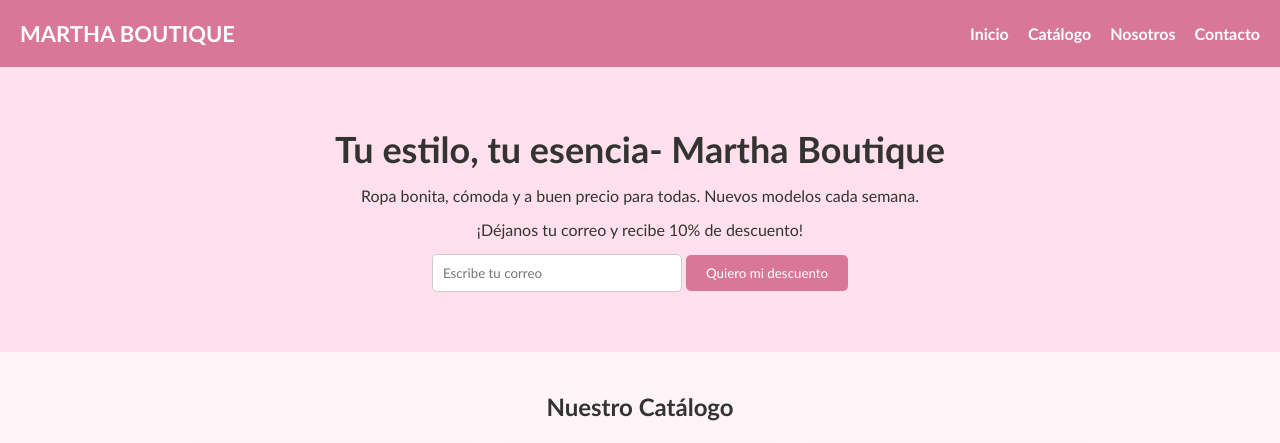
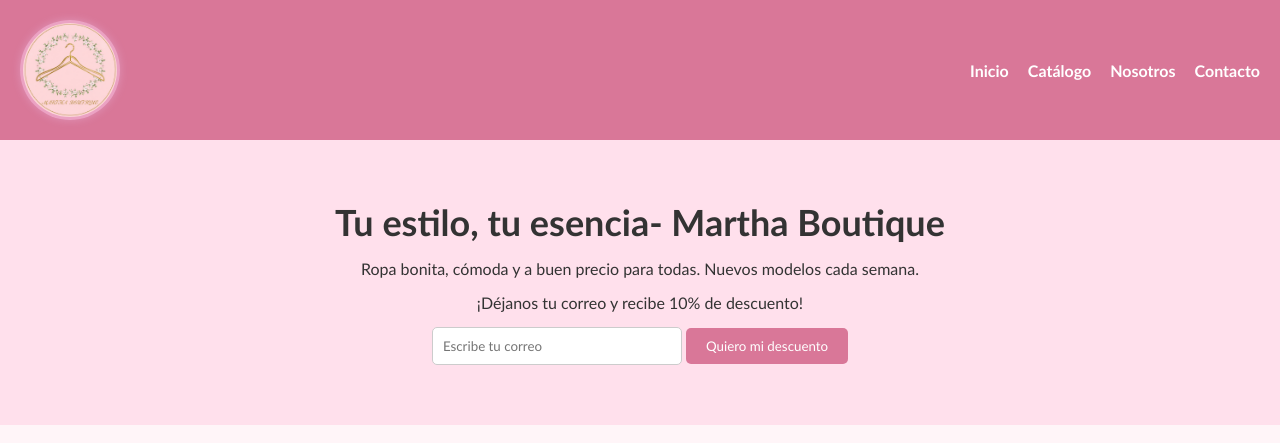
Before and after one commit to martacruz031825-blip/Martha-Boutique, a plain HTML site: page index.html in a window 1280 px wide. Shown: the top 443 px of the page. Drawn offline with Linux system fonts and the light colour scheme.

Commit message:
Actualizo logo Martha Boutique

```diff
--- a/index.html
+++ b/index.html
@@ -9,7 +9,7 @@
 <body>
 
     <header>
-        <h1>MARTHA BOUTIQUE</h1>
+        <img src="logo.png" alt="Marta Boutique" class="logo">
         <nav>
             <a href="#">Inicio</a>
             <a href="#catalogo">Catálogo</a>
--- a/styles.css
+++ b/styles.css
@@ -114,3 +114,24 @@ footer p { margin-bottom: 8px; }
     .catalogo { grid-template-columns: 1fr; }
     .jumbotron h2 { font-size: 28px; }
 }
+header {
+    display: flex;
+    align-items: center;
+    justify-content: flex-start;
+}
+
+header nav {
+    margin-left: auto;
+}
+.logo {
+    width: 100px;
+    height: 100px;
+    object-fit: cover;
+    border-radius: 50%;
+    display: block;
+    margin: 0;
+    margin-right: auto;
+    background-color: rgba(238, 169, 203, 0.86);
+    padding: 3px;
+    box-shadow: 0 0 8px rgba(224, 151, 186, 0.896);
+}
```
Also changed, not shown: logo.png (added).
